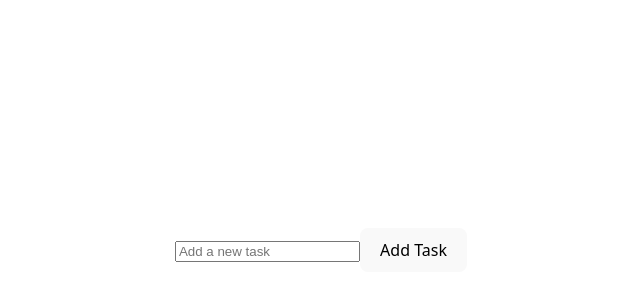
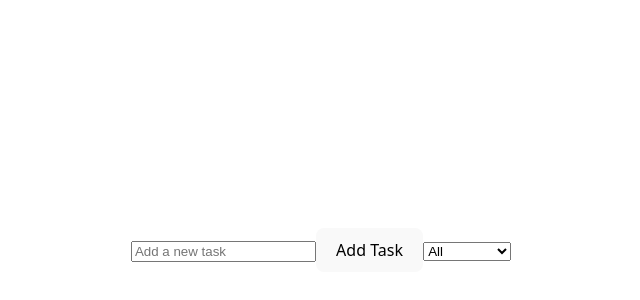
Before and after one commit to tasyamlyni/32-pbk-uts-233510145, a Vue app: page / in a window 1280 px wide. Shown: the part 142-442 px from the top of the page, without its empty margins (319-959 px from the left). Built offline with nearby package versions, Linux system fonts and the light colour scheme.

Commit message:
filter task

```diff
--- a/src/App.vue
+++ b/src/App.vue
@@ -1,9 +1,9 @@
 <script setup>
-import { ref } from 'vue';
+import { ref, computed } from 'vue';
 
 const tasks = ref([]);
-
 const newTask = ref('');
+const fiter = ref('all');
 
 const addTask = () => {
   if (newTask.value.trim() !== '') {
@@ -24,15 +24,30 @@
   tasks.value = tasks.value.filter((t) => t.id !== task.id);
 }
 
+const filteredTasks = computed(() => {
+  if (fiter.value === 'completed') {
+    return tasks.value.filter((task) => task.completed);
+  } else if (fiter.value === 'incomplete') {
+    return tasks.value.filter((task) => !task.completed);
+  } else {
+    return tasks.value;
+  }
+});
+
 </script>
 
 <template>
   <div>
     <input type="text" v-model="newTask" @keyup.enter="addTask" placeholder="Add a new task" />
     <button @click="addTask">Add Task</button>
+    <select v-model="fiter">
+      <option value="all">All</option>
+      <option value="completed">Completed</option>
+      <option value="incomplete">Incomplete</option>
+    </select>
 
     <ul>
-      <li v-for="task in tasks" :key="task.id">
+      <li v-for="task in filteredTasks" :key="task.id">
         <input type="checkbox" @change="toggleTaskCompletion(task)" v-model="task.completed" />
         {{ task.description }}
         <button @click="deleteTask(task)">Delete</button>
```
